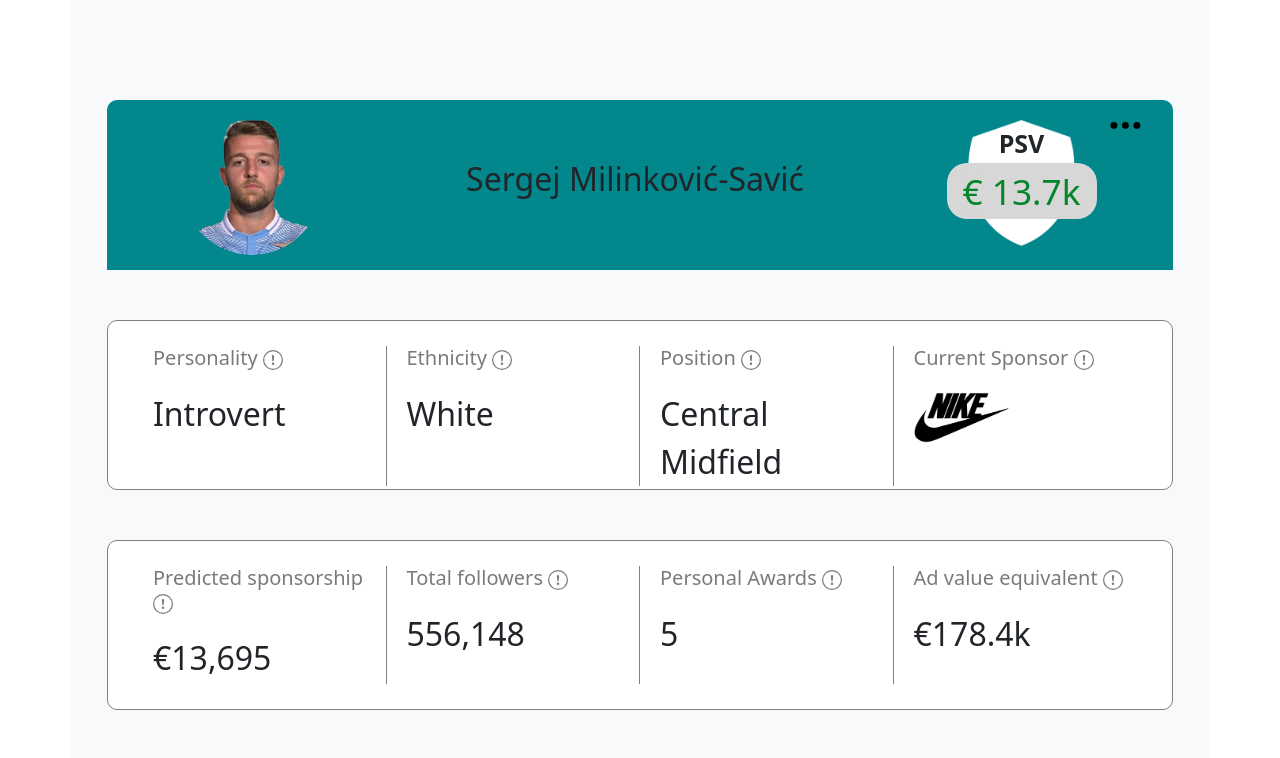
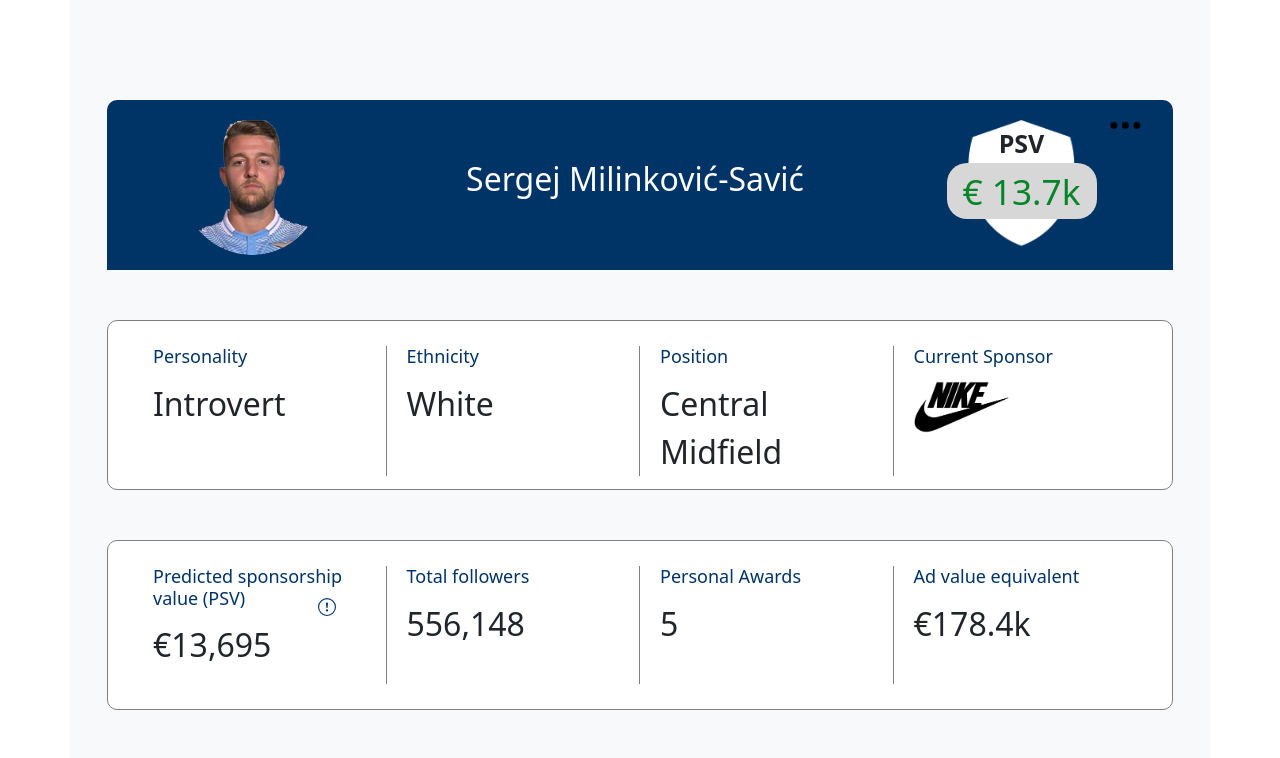
Before and after one commit to medhatjachour/sponsorShipDemo, a React (Create React App) app: page /#/Playerpage/0 in a window 1280 px wide. Shown: the top 758 px of the page. Built offline with nearby package versions, Linux system fonts and the light colour scheme; what react-hooks-global-state would draw is missing.

Commit message:
the tooltip

```diff
--- a/package.json
+++ b/package.json
@@ -15,6 +15,7 @@
     "react-icons": "^4.3.1",
     "react-router-dom": "^6.2.2",
     "react-scripts": "5.0.0",
+    "react-tooltip": "^4.2.21",
     "web-vitals": "^2.1.4"
   },
   "scripts": {
--- a/src/pages/PlayerPage.jsx
+++ b/src/pages/PlayerPage.jsx
@@ -5,7 +5,8 @@ import { setGlobalState } from "../globalState";
 import React, { useState, useEffect } from "react";
 import img from "../assets/u90.png";
 
-import { Dropdown, Button } from "react-bootstrap";
+import ReactTooltip from 'react-tooltip'
+import { Dropdown, Button} from "react-bootstrap";
 import { BsThreeDots } from "react-icons/bs";
 
 import { BsExclamationCircle } from "react-icons/bs";
@@ -58,6 +59,13 @@ const Playerpage = () => {
     createHashHistory().back()
     setGlobalState("theGlobalData", Users)
   }
+   const showDisc = () =>{
+     document.getElementById("theDiscMenu").classList.add("displayDIcs")
+   }
+
+   const HideDisc = () =>{
+    document.getElementById("theDiscMenu").classList.remove("displayDIcs")
+  }
   return (
     <>
       <div className="plr_cont container">
@@ -108,27 +116,27 @@ const Playerpage = () => {
           <div className="plr_col row common">
             <div className="col-md-3 ccmon">
               <h5>
-                Personality <BsExclamationCircle />{" "}
+                Personality{" "}
               </h5>
               <p>{player.Personality_Type}</p>
             </div>
             <div className="col-md-3 ccmon">
               <h5>
-                Ethnicity <BsExclamationCircle />{" "}
+                Ethnicity{" "}
               </h5>
 
               <p>{player.Ethnicity} </p>
             </div>
             <div className="col-md-3 ccmon">
               <h5>
-                Position <BsExclamationCircle />{" "}
+                Position{" "}
               </h5>
 
               <p>{player.League_Position} </p>
             </div>
             <div className="col-md-3 ccmon cmonl">
               <h5>
-                Current Sponsor <BsExclamationCircle />{" "}
+                Current Sponsor{" "}
               </h5>
               <img src={sponsor_img} alt={player.Sponsor}></img>
 
@@ -137,30 +145,49 @@ const Playerpage = () => {
 
           <div className="plr_col row common">
             <div className="col-md-3 ccmon">
-              <h5>
-                {" "}
-                Predicted sponsorship <BsExclamationCircle />{" "}
+
+
+              <h5 className="hoverasdf">
+                  Predicted sponsorship
+              value (PSV)  <BsExclamationCircle
+              onMouseEnter={showDisc}
+              onMouseLeave={HideDisc}
+              />{" "}
+
+              <div className="tooltipmain" id="theDiscMenu"
+              onMouseEnter={showDisc}
+              onMouseLeave={HideDisc}
+              >
+                <p>
+                    <h5>
+                  Predicted sponsorship value
+                  </h5>
+                  The predicted sponsorship
+                  value is based on an athlete's
+                  achievements, performance
+                  and social engagement.
+                </p>
+              </div>
               </h5>
-
               <p>€{parseInt(player.Predicted_Sponsorship_value).toLocaleString("en-US")} </p>
             </div>
             <div className="col-md-3 ccmon">
               <h5>
-                Total followers <BsExclamationCircle />{" "}
+                Total followers{" "}
               </h5>
 
               <p>{parseInt(player.Total_Followers).toLocaleString("en-US")} </p>
             </div>
             <div className="col-md-3 ccmon">
               <h5>
-                Personal Awards <BsExclamationCircle />{" "}
+                Personal Awards{" "}
               </h5>
 
               <p>{player.Individual_Awards} </p>
             </div>
             <div className="col-md-3 ccmon cmonl">
               <h5>
-                Ad value equivalent <BsExclamationCircle />{" "}
+                Ad value equivalent{" "}
               </h5>{" "}
               <p>€{Math.abs(parseInt(player.Ad_value_equivalent)) > 999 ? Math.sign(parseInt(player.Ad_value_equivalent))*((Math.abs(parseInt(player.Ad_value_equivalent))/1000).toFixed(1)) + 'k' : Math.sign(parseInt(player.Ad_value_equivalent))*Math.abs(parseInt(player.Ad_value_equivalent))}</p>
             </div>
--- a/src/pages/playerPage.css
+++ b/src/pages/playerPage.css
@@ -10,7 +10,10 @@
     background-color: #f8f9fa;
 }
 .plr_col{
-    background-color:  #02878c;
+
+    background-color:  rgba(0, 51, 102, 1);
+
+    /*background-color:  #02878c;*/
     width: 100%;
     margin-bottom: 50px;
     height: 170px;
@@ -20,11 +23,53 @@
     border-top-left-radius: 10px;
     border-top-right-radius: 10px;
 }
+.plr_col h2{
+    color: #ffffff;
+}
 .plr_col .col-md-3 h5{
-    margin-bottom: 20px;
-    opacity: .7;
-    color: #414441;
+    font-size: 18px;
+    margin-bottom: 12px;
+    /*opacity: .7;*/
+    color:#003366;;
 }
+
+.plr_col .col-md-3 h5 svg{
+    float: right;
+    margin-top: 10px;
+    margin-right: 30px;
+    cursor: pointer;
+}.plr_col .col-md-3{
+    position: relative;
+}
+.plr_col .col-md-3 .tooltipmain{
+    padding: 25px;
+    border-radius: 10px;
+    position: absolute;
+    left: 200px;
+    z-index: 999;
+    background-color:rgba(215, 215, 215, 1);
+    color: rgb(0, 0, 0);
+    width: 300px;
+    font-size: 15px;
+    display: none;
+}
+.plr_col .col-md-3 .tooltipmain h5{
+    border-radius: 5px;
+    padding-top: 12px;
+    border-top: 8px solid #000;
+    color: black;
+    margin-bottom: 25px;
+    font-weight: bold;
+
+}
+
+.displayDIcs{
+    display: block!important;
+}
+.hideDIcs{
+    display: none;
+}
+
 .player_img{
     padding: 10px 60px 10px 70px;
 }
```
Also changed, not shown: 1 other file (tests, documents, lock files or other folders).
